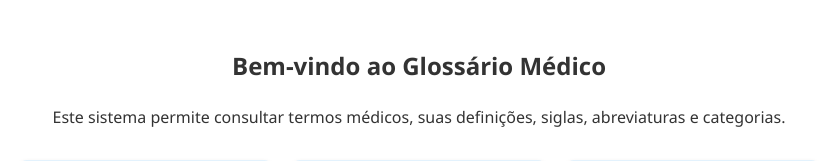
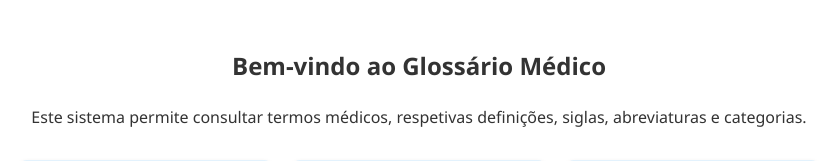
Before and after one commit to a97022/TP2_PLN, a Flask app: template TP2/glossario_med/templates/index.html in a window 1280 px wide. Shown: the part 173-334 px from the top of the page, without its empty margins (221-1057 px from the left). Run offline with Flask 3, Linux system fonts and the light colour scheme; the template is opened without the code that fills it, so the values that code supplies are empty; parts of the project's set-up code (start-up, migrations or seed data) failed here and were passed over.

Commit message:
Update index.html

```diff
--- a/TP2/glossario_med/templates/index.html
+++ b/TP2/glossario_med/templates/index.html
@@ -3,7 +3,7 @@
 {% block content %}
     <div class="welcome">
         <h2>Bem-vindo ao Glossário Médico</h2>
-        <p>Este sistema permite consultar termos médicos, suas definições, siglas, abreviaturas e categorias.</p>
+        <p>Este sistema permite consultar termos médicos, respetivas definições, siglas, abreviaturas e categorias.</p>
 
         <div class="quick-links">
             <a href="/conceitos" class="card">
```
